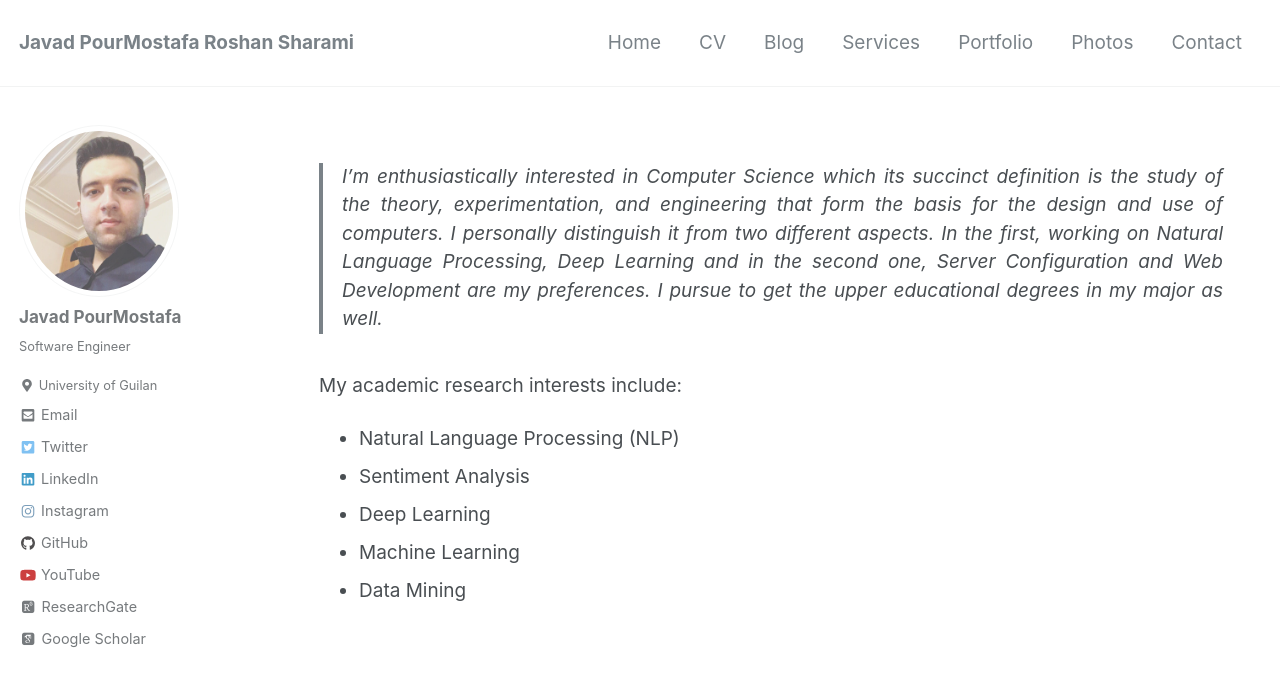
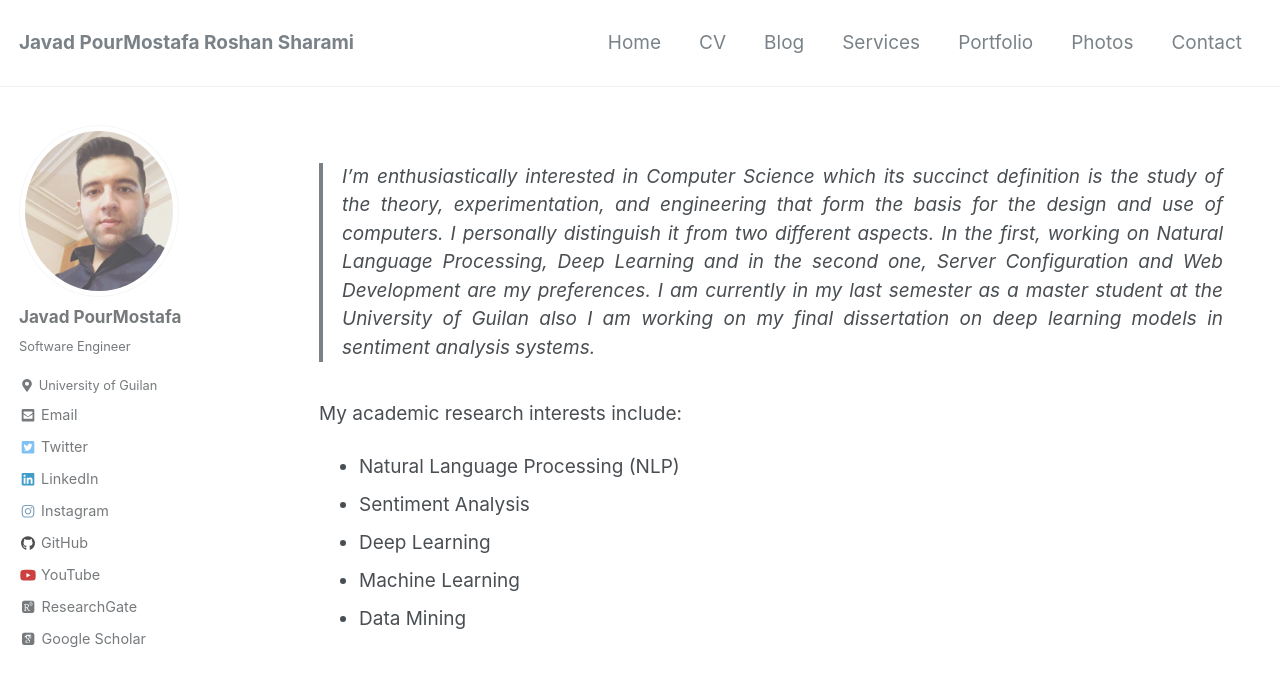
Before and after one commit to JoyeBright/JoyeBright.github.io, a Jekyll site: the page built from _pages/home.md, in a window 1280 px wide and 900 px high. Shown: the top 686 px of the window. Built offline with Jekyll 4.4.1, drawn with Linux system fonts in a browser that asks for light colours; nearby versions of some CDN libraries; some web fonts are replaced.

Commit message:
update CV

```diff
--- a/_pages/home.md
+++ b/_pages/home.md
@@ -6,7 +6,7 @@ author_profile: true
 {% include base_path %}
 
 > I'm enthusiastically interested in Computer Science which its succinct definition is the study of the theory, experimentation, and engineering that form the basis for the design and use of computers. I personally distinguish it from two different aspects. In the first, working on Natural Language Processing, Deep Learning and in the second one, Server Configuration and Web Development are my preferences.
-> I pursue to get the upper educational degrees in my major as well.
+> I am currently in my last semester as a master student at the University of Guilan also I am working on my final dissertation on deep learning models in sentiment analysis systems.
 
 My academic research interests include:
 -   Natural Language Processing (NLP)
```
